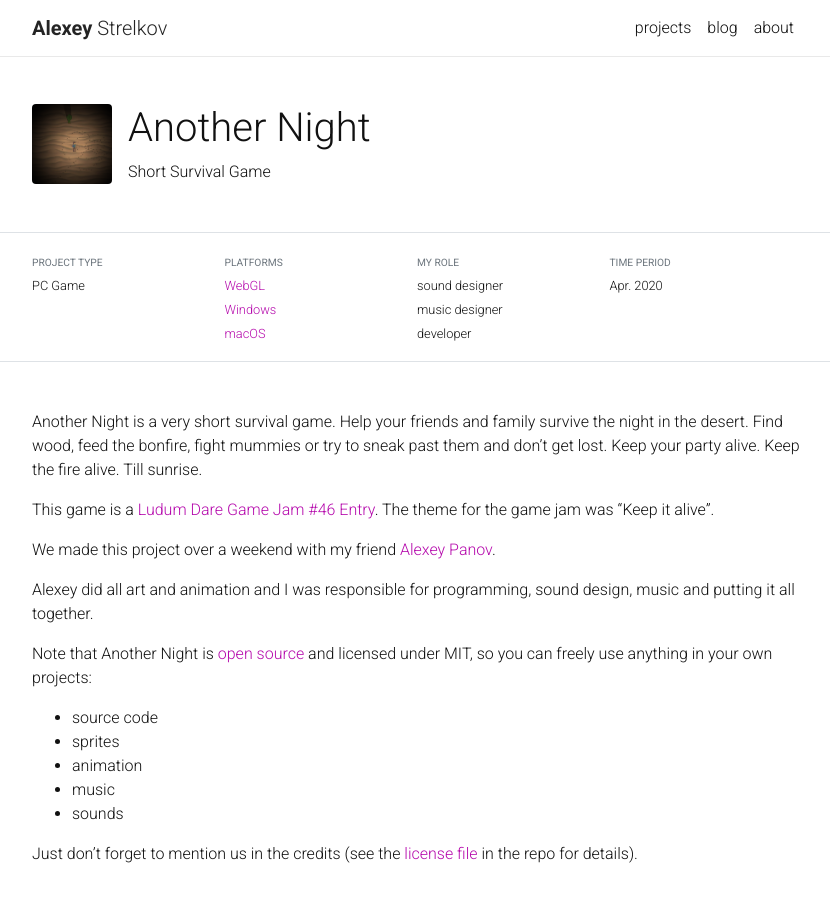
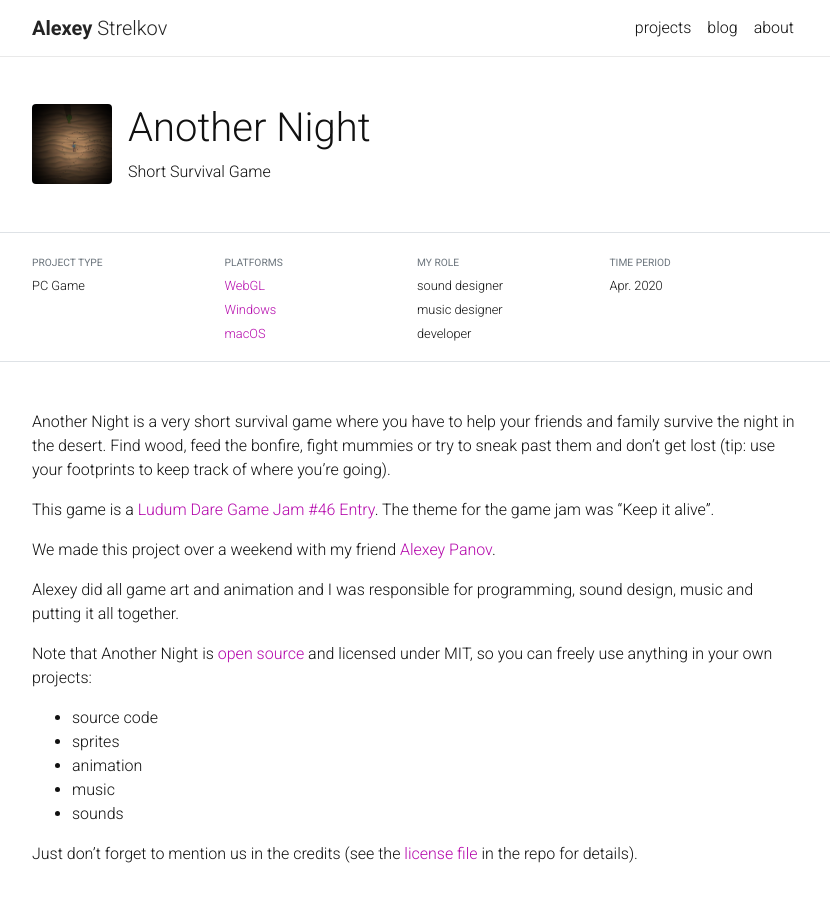
Before and after one commit to DataGreed/datagreed.pro, a Jekyll site: the page built from _projects/anothernight.markdown, in a window 1280 px wide and 900 px high. Shown: the whole window, without its empty margins (223-1053 px from the left). Built offline with Jekyll 4.4.1, drawn with Linux system fonts in a browser that asks for light colours; nearby versions of some CDN libraries; a style sheet for code colours, icons or effects is not loaded.

Commit message:
Update anothernight.markdown

```diff
--- a/_projects/anothernight.markdown
+++ b/_projects/anothernight.markdown
@@ -22,16 +22,16 @@ platforms:
       url: https://datagreed.itch.io/another-night
 ---
 
-Another Night is a very short survival game. Help your friends and family survive the night in the desert.
-Find wood, feed the bonfire, fight mummies or
-try to sneak past them and don’t get lost. Keep your party alive. Keep the fire alive. Till sunrise.
+Another Night is a very short survival game where you have to help your friends and family
+survive the night in the desert. Find wood, feed the bonfire, fight mummies or
+try to sneak past them and don’t get lost (tip: use your footprints to keep track of where you're going).
 
 This game is a [Ludum Dare Game Jam #46 Entry](https://ldjam.com/events/ludum-dare/46/another-night).
 The theme for the game jam was "Keep it alive".
 
 We made this project over a weekend with my friend [Alexey Panov](https://ldjam.com/users/schizoinside).
 
-Alexey did all art and animation and I was responsible for programming, sound design, music and putting
+Alexey did all game art and animation and I was responsible for programming, sound design, music and putting
 it all together.
 
 Note that Another Night is [open source](https://github.com/DataGreed/LD46) and licensed under MIT, so you can freely
```
